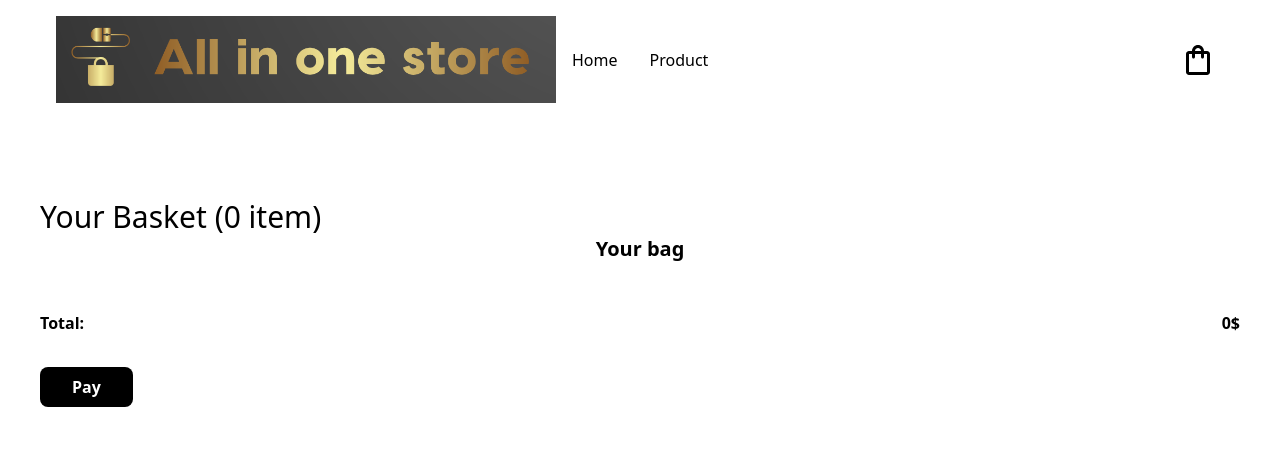
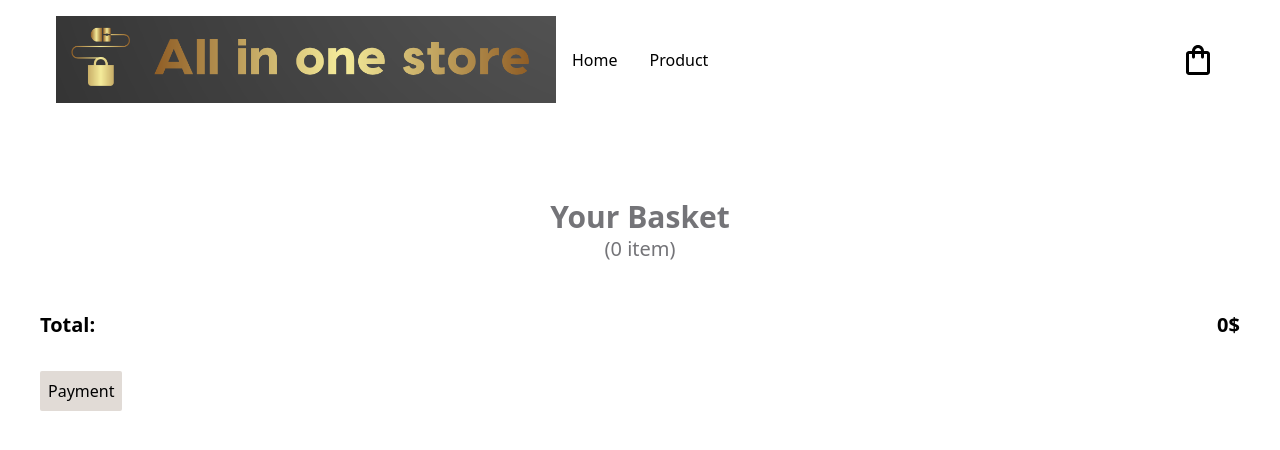
Before and after one commit to ElMaez/sem_3_bf_shop, a Next.js app: page /payment in a window 1280 px wide. Shown: the top 450 px of the page. Built offline with nearby package versions, Linux system fonts and the light colour scheme.

Commit message:
mangler at få anchor til at virke.

```diff
--- /dev/null
+++ b/src/app/(pages)/payment/Popover.jsx
@@ -0,0 +1,59 @@
+// @flow strict
+"use client";
+import { useEffect, useRef, useState } from "react";
+
+function Popover({ children, content, trigger = "click" }) {
+  const [show, setShow] = useState(false);
+  const wrapperRef = useRef(null);
+
+  const handleMouseOver = () => {
+    if (trigger === "hover") {
+      setShow(true);
+    }
+  };
+
+  const handleMouseLeft = () => {
+    if (trigger === "hover") {
+      setShow(false);
+    }
+  };
+
+  useEffect(() => {
+    function handleClickOutside(event) {
+      if (wrapperRef.current && !wrapperRef.current.contains(event.target)) {
+        setShow(false);
+      }
+    }
+
+    if (show) {
+      // Bind the event listener
+      document.addEventListener("mousedown", handleClickOutside);
+      return () => {
+        // Unbind the event listener on clean up
+        document.removeEventListener("mousedown", handleClickOutside);
+      };
+    }
+  }, [show, wrapperRef]);
+
+  return (
+    <div
+      style={{ positionAnchor: "--paymentpopup" }}
+      ref={wrapperRef}
+      onMouseEnter={handleMouseOver}
+      onMouseLeave={handleMouseLeft}
+      className="w-fit h-fit relative flex"
+    >
+      <div onClick={() => setShow(!show)}>{children}</div>
+      <div
+        hidden={!show}
+        className=" absolute top-[0%] left-[0%] z-50 transition-all bg-amber-500 "
+      >
+        <div className="rounded-xs w-[500px] h-52 bg-white shadow-[10px_30px_150px_rgba(46,38,92,0.25)] p-[1rem] grid">
+          {content}
+        </div>
+      </div>
+    </div>
+  );
+}
+
+export default Popover;
--- a/src/app/(pages)/payment/page.jsx
+++ b/src/app/(pages)/payment/page.jsx
@@ -5,7 +5,9 @@ import { IoCloseOutline } from "react-icons/io5";
 
 import { FaPlus } from "react-icons/fa6";
 import { FaMinus } from "react-icons/fa6";
-import { FaXmark } from "react-icons/fa6";
+import Button from "@/app/components/other/Button";
+import Popover from "./Popover";
+
 export default function Payment() {
   const cartItems = useCartStore((state) => state.items);
   const incrementQuantity = useCartStore(
@@ -21,9 +23,13 @@ export default function Payment() {
 
   return (
     <main className="mt-20">
-      <h1 className="text-3xl">Your Basket ({totalItems} item) </h1>
-      <div className="max-w">
-        <h2 className="text-xl font-bold mb-4 text-center">Your bag</h2>
+      <div className="max-w paymentpop">
+        <h1 className="text-3xl font-bold text-center text-(--TextGrey)">
+          Your Basket
+        </h1>
+        <p className="text-xl mb-4 text-center text-(--TextGrey)">
+          ({totalItems} item)
+        </p>
         <ul className="flex flex-col gap-4">
           {cartItems.map((item) => (
             <li
@@ -75,16 +81,21 @@ export default function Payment() {
             </li>
           ))}
         </ul>
-        <div className="mt-8 font-bold flex justify-between">
-          <p>Total:</p> {totalPrice}$
+        <div className="mt-8 mb-8 text-xl font-semibold flex justify-between">
+          <p>Total:</p> <p>{totalPrice}$</p>
         </div>
-        <button
-          href={"/payment"}
-          className="bg-black text-white font-bold py-2 px-8 rounded-[0.5rem]  mt-8 text-center cursor-pointer hover:bg-gray-400"
+        <Popover
+          content={
+            <p className="self-center justify-self-center font-semibold text-2xl">
+              Thank you for your purchase!
+            </p>
+          }
         >
-          Pay
-        </button>
+          <Button text="Payment" isFilled={true} isStroke={false} />
+        </Popover>
       </div>
     </main>
   );
 }
+
+// className=" opacity-0 translate-[0 -100%] transition-[.6s]  open:opacity-100 translate-0 starting:open:opacity-0 tanslate[0 100%]"
--- a/src/app/components/other/Button.jsx
+++ b/src/app/components/other/Button.jsx
@@ -1,21 +1,36 @@
 "use client";
 import Link from "next/link";
 
-const Button = ({ link, type, text, icon, onClick, isFilled, isStroke, style  }) => {
-let filled = isFilled ? `bg-(--ButtonBgColor) text(--ButtonText)` : ``;
-let stroke = isStroke ? `border-2 border-(--ButtonBgColor) text(--ButtonText)` : ``;
+const Button = ({
+  link,
+  type,
+  text,
+  icon,
+  onClick,
+  isFilled,
+  isStroke,
+  style,
+}) => {
+  let filled = isFilled ? `bg-(--ButtonBgColor) text(--ButtonText)` : ``;
+  let stroke = isStroke
+    ? `border-2 border-(--ButtonBgColor) text(--ButtonText)`
+    : ``;
 
   if (link) {
     return (
       <Link href={link} className="inline-block">
-        <button className= {`${style} ${filled} ${stroke} p-2 rounded-xs`}>
+        <button className={`${style} ${filled} ${stroke} p-2 rounded-xs`}>
           {text} {icon}
         </button>
       </Link>
     );
   } else {
     return (
-    <button type={type} className={`${style} ${filled} ${stroke} p-2 rounded-xs`} onClick={onClick}>
+      <button
+        type={type}
+        className={`${style} ${filled} ${stroke} p-2 rounded-xs`}
+        onClick={onClick}
+      >
         {text} {icon}
       </button>
     );
--- a/src/app/globals.css
+++ b/src/app/globals.css
@@ -6,6 +6,7 @@
 
   --ButtonBgColor: #e1dbd6;
   --ButtonText: black;
+  --TextGrey: #747478;
 }
 
 @theme inline {
@@ -36,3 +37,6 @@ body {
 .headerbasket {
   anchor-name: --basket;
 }
+.paymentpop {
+  anchor-name: --paymentpopup;
+}
```
